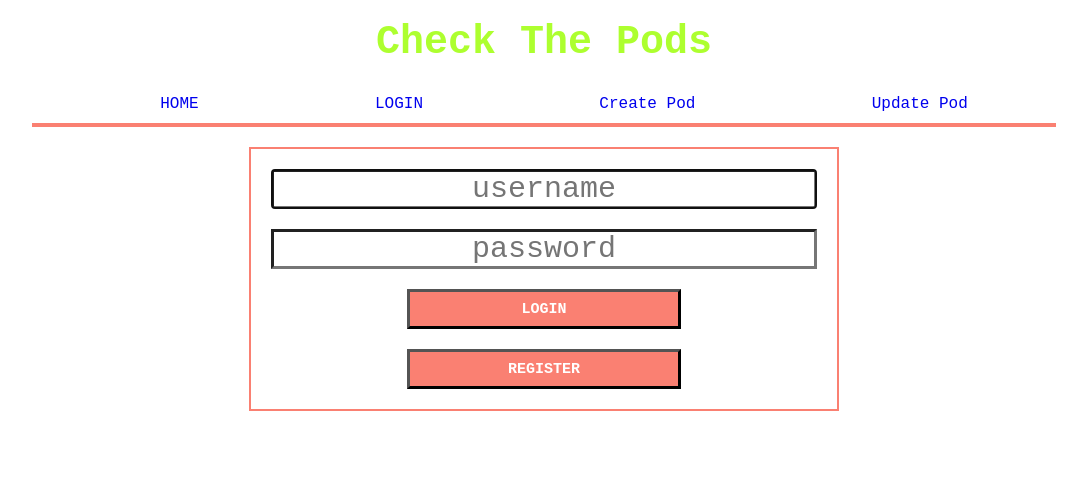
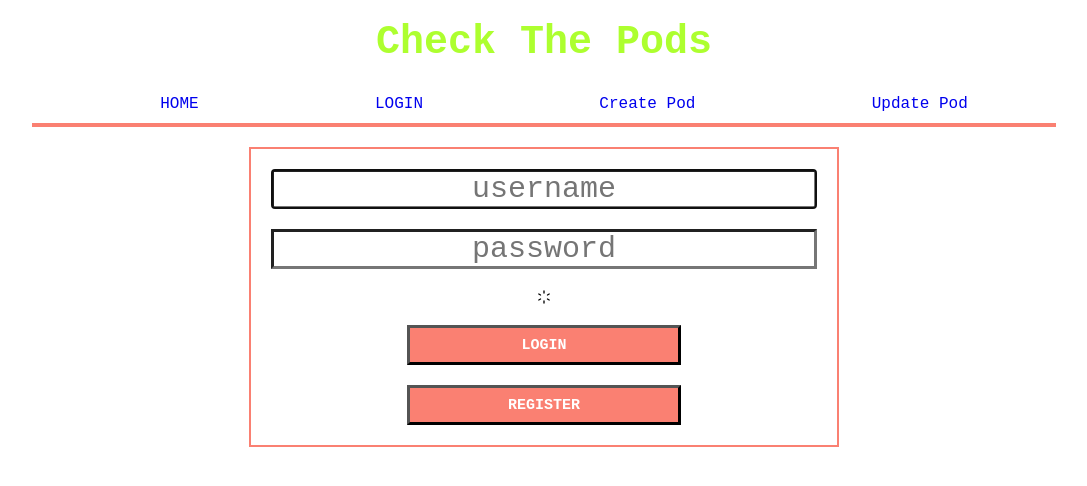
Before and after one commit to mithatsarikaya/checkThePodMern, a React (Vite) app in the folder checkThePodReactJs/: page /login in a window 1280 px wide. Shown: the top 486 px of the page, without its empty margins (96-1183 px from the left). Built offline with nearby package versions, Linux system fonts and the light colour scheme; a web font is replaced by a local one.

Commit message:
adding loading icon to login component

```diff
--- a/checkThePodReactJs/package.json
+++ b/checkThePodReactJs/package.json
@@ -12,6 +12,7 @@
     "jwt-decode": "^3.1.2",
     "react": "^18.2.0",
     "react-dom": "^18.2.0",
+    "react-icons": "^4.8.0",
     "react-router-dom": "^6.10.0"
   },
   "devDependencies": {
--- a/checkThePodReactJs/src/components/Login.jsx
+++ b/checkThePodReactJs/src/components/Login.jsx
@@ -2,6 +2,7 @@ import { useNavigate } from "react-router-dom";
 import { useState, useRef, useEffect } from "react";
 import jwt_decode from "jwt-decode";
 import useAuth from "../hooks/useAuth";
+import { RiLoaderFill } from "react-icons/ri";
 
 export default function Login() {
   const navigate = useNavigate();
@@ -25,14 +26,17 @@ export default function Login() {
   };
 
   const handleLogin = async (e) => {
+    setAnyError("");
     e.preventDefault();
-    let response = await fetch(`${url}auth`, {
+    let response = setTimeout(async () => {
+      await fetch(`${url}auth`, {
         method: "POST",
         headers: {
           "Content-Type": "application/json",
         },
         body: JSON.stringify(loginInfos),
       });
+    }, 1500);
 
     if (!response.ok) {
       let errMsg = await response.json();
@@ -70,6 +74,13 @@ export default function Login() {
           required
           placeholder="password"
         />
+
+        {anyError ? (
+          <p style={{ color: "red" }}>{anyError}</p>
+        ) : (
+          <RiLoaderFill />
+        )}
+        {/* <RiLoaderFill />
         <p
           style={{
             display: !anyError ? "none" : "block",
@@ -77,7 +88,7 @@ export default function Login() {
           }}
         >
           {anyError}
-        </p>
+        </p> */}
         <input
           // tabIndex={2}
           className="form--button"
```
Also changed, not shown: 1 other file (tests, documents, lock files or other folders). Lines whose indentation alone changed are shown as unchanged.
